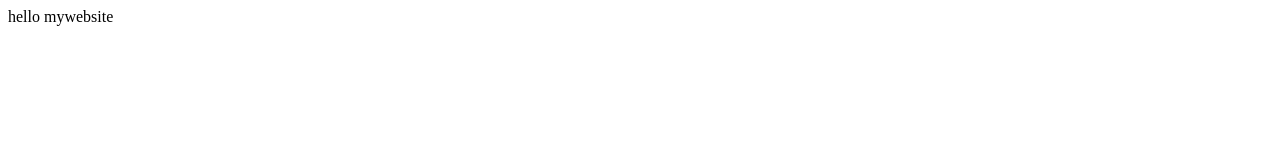
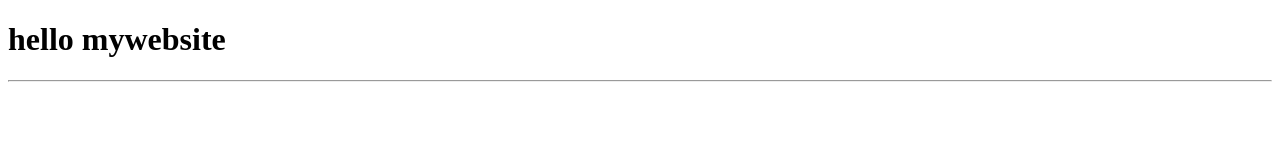
Before and after one commit to keyoflouis/louiskey.github.io, a plain HTML site: page index.html in a window 1280 px wide. Drawn offline with Linux system fonts and the light colour scheme.

Commit message:
Update index.html

```diff
--- a/index.html
+++ b/index.html
@@ -6,6 +6,7 @@
     <title>Document</title>
 </head>
 <body>
-    hello mywebsite
+    <h1>hello mywebsite</h1>
+    <hr>
 </body>
 </html>
```
